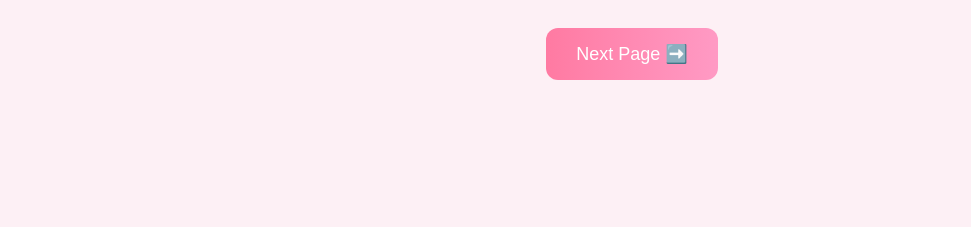
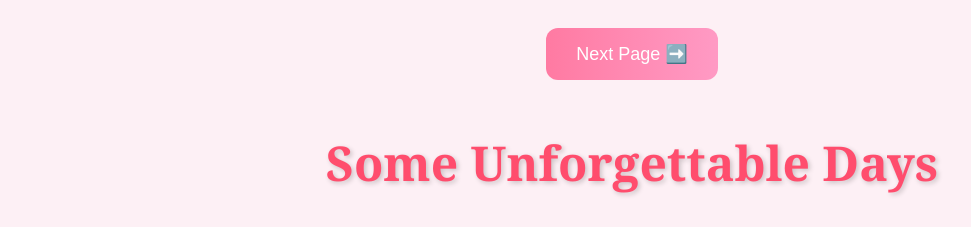
Before and after one commit to Aditya-dot-coder/the-important-day-in-you-life, a plain HTML site: page page2.html in a window 1280 px wide. Shown: the part 2667-2894 px from the top of the page, without its empty margins (8-979 px from the left). Before the commit the page ends 2797 px from the top, so only its background shows below. Drawn offline with Linux system fonts and the light colour scheme; a web font is replaced by a local one.

Commit message:
Update page2.html

```diff
--- a/page2.html
+++ b/page2.html
@@ -106,6 +106,15 @@
     Next Page ➡️
   </button>
 </div>
+  <h1 style="text-align:center;
+           font-family:'Georgia', serif;
+           font-size:48px;
+           color:#ff4d6d;
+           text-shadow:2px 2px 5px rgba(0,0,0,0.2);
+           margin-top:50px;">
+  Some Unforgettable Days
+</h1>
+
 
 </body>
 </html>
```
